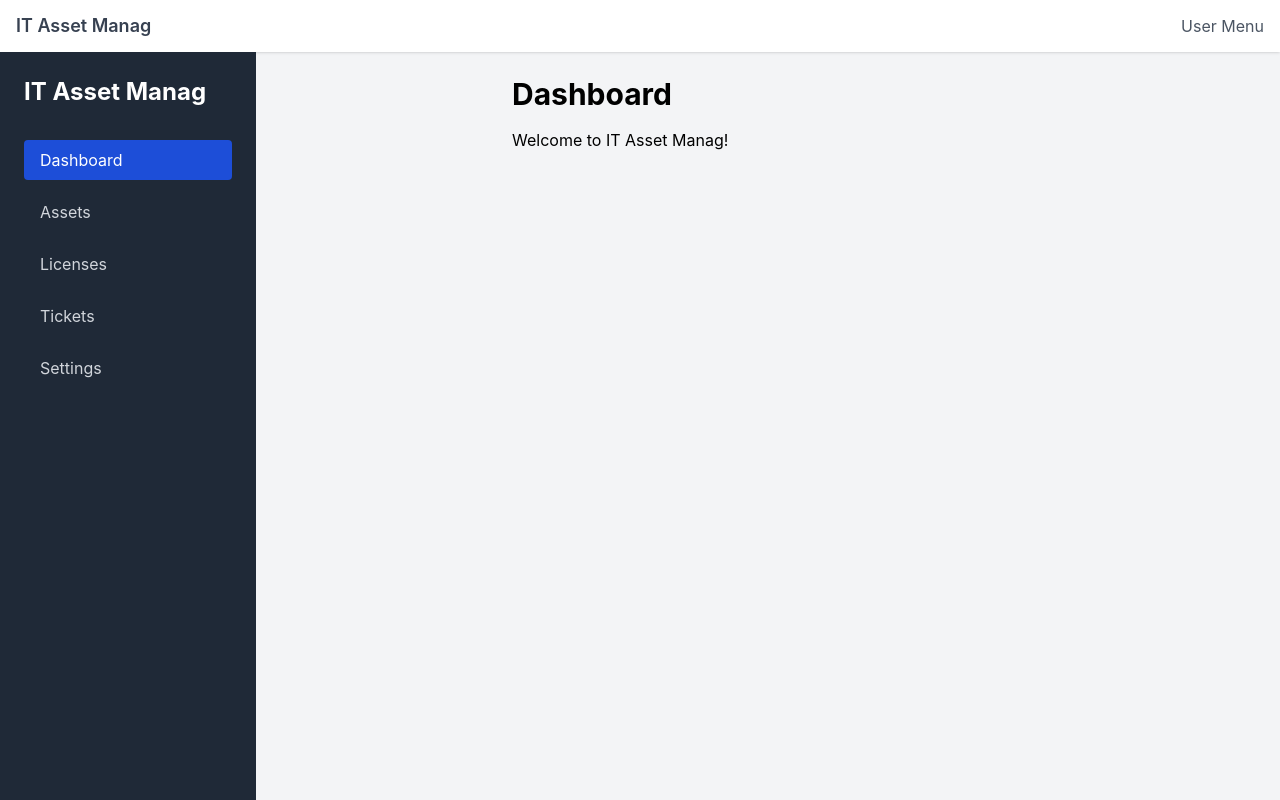
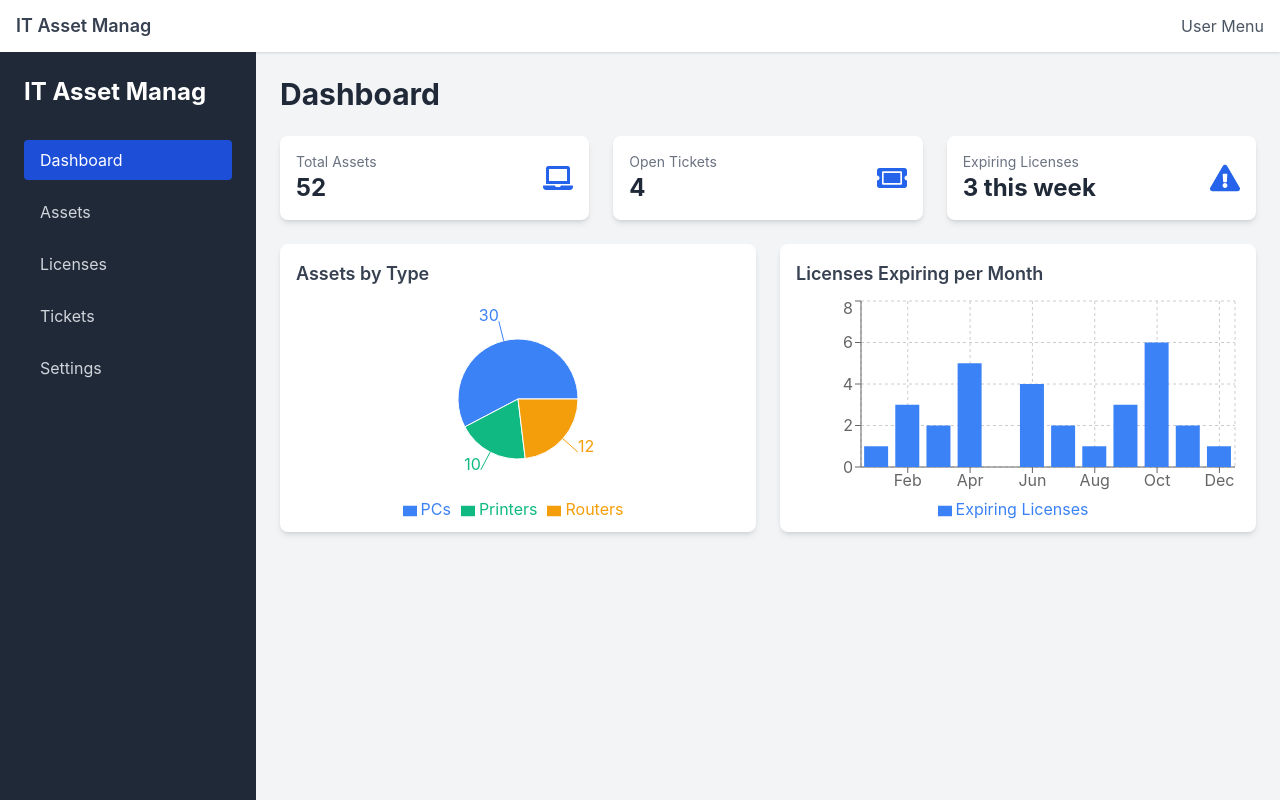
Before and after one commit to abedhasan79/it_asset_manag, a React (Create React App) app: page / in a window 1280 px wide. Built offline with nearby package versions, Linux system fonts and the light colour scheme.

Commit message:
added charts on dash

```diff
--- a/package.json
+++ b/package.json
@@ -9,8 +9,10 @@
     "@testing-library/user-event": "^13.5.0",
     "react": "^19.1.0",
     "react-dom": "^19.1.0",
+    "react-icons": "^5.5.0",
     "react-router-dom": "^7.6.3",
     "react-scripts": "5.0.1",
+    "recharts": "^3.1.0",
     "web-vitals": "^2.1.4"
   },
   "scripts": {
--- /dev/null
+++ b/src/components/AssetChart.jsx
@@ -0,0 +1,37 @@
+import { PieChart, Pie, Cell, Tooltip, Legend, ResponsiveContainer } from 'recharts';
+
+const data = [
+  { name: 'PCs', value: 30 },
+  { name: 'Printers', value: 10 },
+  { name: 'Routers', value: 12 },
+];
+
+const COLORS = ['#3B82F6', '#10B981', '#F59E0B']; // blue, green, yellow
+
+const AssetChart = () => {
+  return (
+    <div className="bg-white shadow-md rounded-lg p-4 h-72">
+      <h3 className="text-lg font-semibold text-gray-700 mb-2">Assets by Type</h3>
+      <ResponsiveContainer width="100%" height="90%">
+        <PieChart>
+          <Pie
+            data={data}
+            cx="50%"
+            cy="50%"
+            outerRadius={60}
+            dataKey="value"
+            label
+          >
+            {data.map((entry, index) => (
+              <Cell key={entry.name} fill={COLORS[index % COLORS.length]} />
+            ))}
+          </Pie>
+          <Tooltip />
+          <Legend />
+        </PieChart>
+      </ResponsiveContainer>
+    </div>
+  );
+};
+
+export default AssetChart;
--- /dev/null
+++ b/src/components/DashboardCard.jsx
@@ -0,0 +1,21 @@
+import { Link } from "react-router-dom";
+
+const DashboardCard = ({ title, value, icon, to }) => {
+  const CardContent = (
+    <div className="bg-white shadow-md rounded-lg p-4 flex items-center justify-between hover:shadow-lg transition">
+      <div>
+        <h3 className="text-sm text-gray-500">{title}</h3>
+        <p className="text-2xl font-bold text-gray-800">{value}</p>
+      </div>
+      <div className="text-blue-600 text-3xl">{icon}</div>
+    </div>
+  );
+
+  return to ? (
+    <Link to={to} className="block">{CardContent}</Link>
+  ) : (
+    CardContent
+  );
+};
+
+export default DashboardCard;
--- /dev/null
+++ b/src/components/LicenseBarChart.jsx
@@ -0,0 +1,47 @@
+import {
+  BarChart,
+  Bar,
+  XAxis,
+  YAxis,
+  CartesianGrid,
+  Tooltip,
+  ResponsiveContainer,
+  Legend,
+} from "recharts";
+
+const data = [
+  { month: "Jan", expiring: 1 },
+  { month: "Feb", expiring: 3 },
+  { month: "Mar", expiring: 2 },
+  { month: "Apr", expiring: 5 },
+  { month: "May", expiring: 0 },
+  { month: "Jun", expiring: 4 },
+  { month: "Jul", expiring: 2 },
+  { month: "Aug", expiring: 1 },
+  { month: "Sep", expiring: 3 },
+  { month: "Oct", expiring: 6 },
+  { month: "Nov", expiring: 2 },
+  { month: "Dec", expiring: 1 },
+];
+
+const LicenseBarChart = () => {
+  return (
+    <div className="bg-white shadow-md rounded-lg p-4 h-72">
+      <h3 className="text-lg font-semibold text-gray-700 mb-2">
+        Licenses Expiring per Month
+      </h3>
+      <ResponsiveContainer width="100%" height="90%">
+        <BarChart data={data}>
+          <CartesianGrid strokeDasharray="3 3" />
+          <XAxis dataKey="month" />
+          <YAxis allowDecimals={false} />
+          <Tooltip />
+          <Legend />
+          <Bar dataKey="expiring" fill="#3B82F6" name="Expiring Licenses" />
+        </BarChart>
+      </ResponsiveContainer>
+    </div>
+  );
+};
+
+export default LicenseBarChart;
--- a/src/layouts/MainLayout.jsx
+++ b/src/layouts/MainLayout.jsx
@@ -16,7 +16,7 @@ const MainLayout = () => {
 
             <div className="flex flex-1 overflow-hidden">
                 <Sidebar isOpen={sidebarOpen} onClose={closeSidebar} />
-        <main className="flex-1 overflow-auto p-6 md:pl-64">
+                <main className="flex-1 overflow-auto p-6 md:pl-59">
                     <Outlet />
                 </main>
             </div>
--- a/src/pages/Dashboard.jsx
+++ b/src/pages/Dashboard.jsx
@@ -1,12 +1,28 @@
-import React from "react";
+import DashboardCard from "../components/DashboardCard";
+import AssetChart from "../components/AssetChart";
+import LicenseBarChart from "../components/LicenseBarChart";
+import { FaLaptop, FaTicketAlt, FaExclamationTriangle } from "react-icons/fa";
 
 const Dashboard = () => {
-  return (
-    <div>
-      <h1 className="text-3xl font-bold mb-4">Dashboard</h1>
-      <p>Welcome to IT Asset Manag!</p>
-    </div>
-  );
+    return (
+        <div className="space-y-6">
+            <h1 className="text-3xl font-bold text-gray-800">Dashboard</h1>
+
+            {/* Summary Cards */}
+            <div className="grid grid-cols-1 sm:grid-cols-2 lg:grid-cols-3 gap-6">
+                <DashboardCard to="/assets" title="Total Assets" value="52" icon={<FaLaptop />} />
+                <DashboardCard to="/tickets" title="Open Tickets" value="4" icon={<FaTicketAlt />} />
+                <DashboardCard to="/licenses" title="Expiring Licenses" value="3 this week" icon={<FaExclamationTriangle />} />
+            </div>
+
+            {/* Chart */}
+            <div className="grid grid-cols-1 lg:grid-cols-2 gap-6">
+                <AssetChart />
+                <LicenseBarChart />
+
+            </div>
+        </div>
+    );
 };
 
 export default Dashboard;
```
Also changed, not shown: 1 other file (tests, documents, lock files or other folders). Lines whose indentation alone changed are shown as unchanged.
